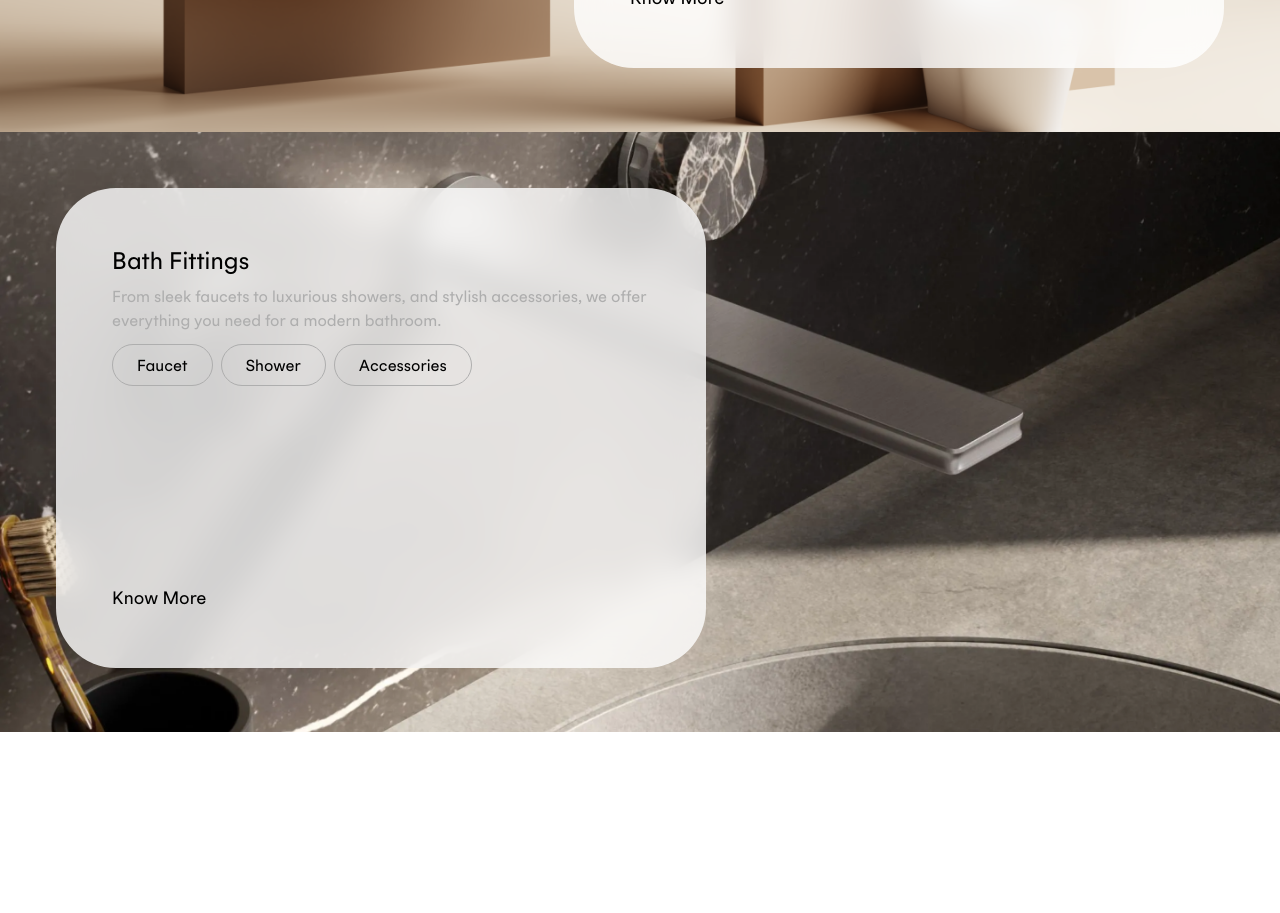
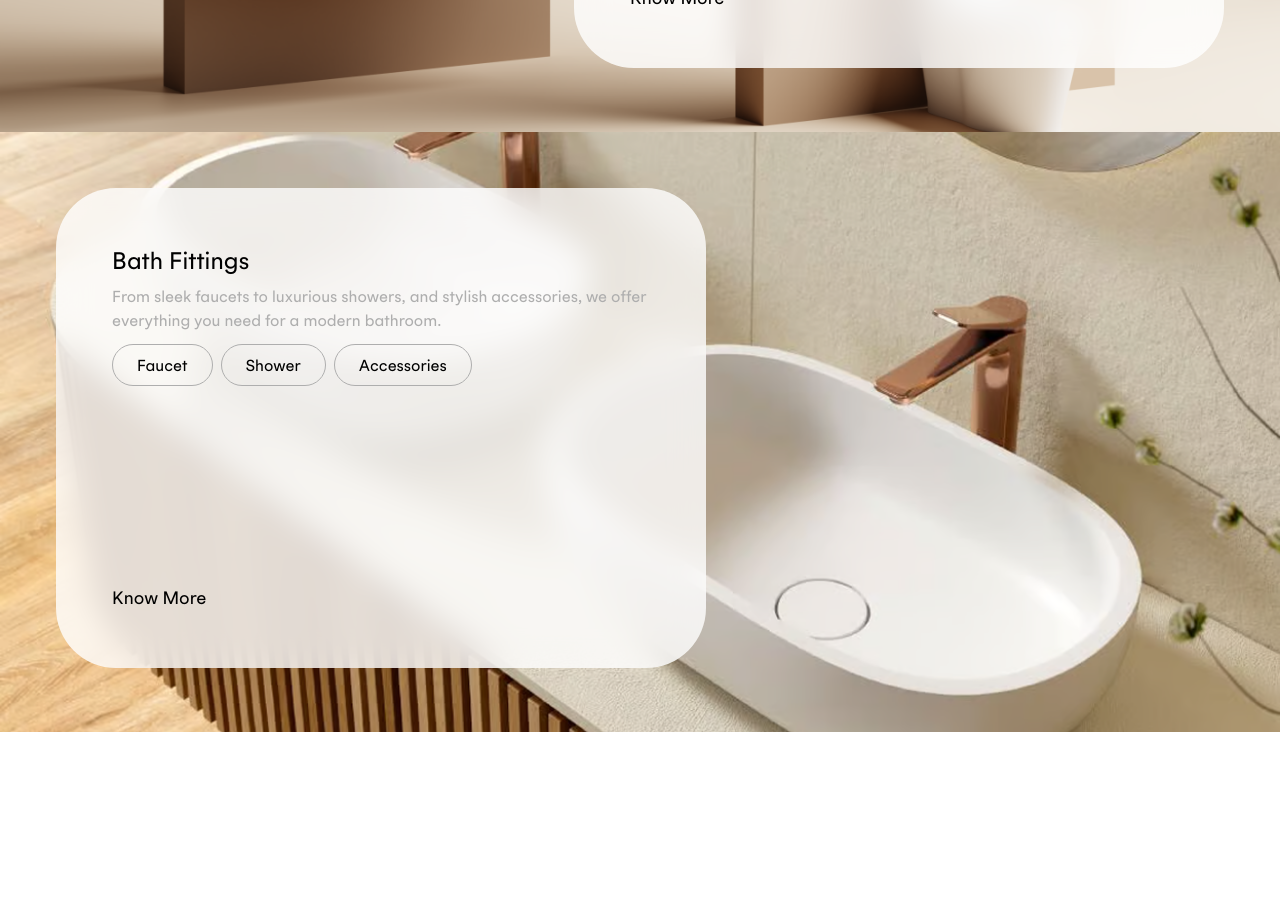
Before and after one commit to vtalix-anshul/altin, a React (Vite) app: page / in a window 1280 px wide. Shown: the part 3100-4013 px from the top of the page. Built offline with nearby package versions, Linux system fonts and the light colour scheme.

Commit message:
Working build:

```diff
--- a/src/App.css
+++ b/src/App.css
@@ -19,7 +19,7 @@
     background-image: url("./assets/images/sanitary__wares__banner.png");
 }
 .collections__banner__3{
-    background-image: url("./assets/images/bath__fitting__banner.png");
+    background-image: url("./assets/images/bath__fittings__banner__2.png");
 }
 
 .about__home__banner{
--- a/src/components/ProductsComponents/HomeBanner.jsx
+++ b/src/components/ProductsComponents/HomeBanner.jsx
@@ -7,9 +7,7 @@ const HomeBanner = ()=>{
                 <h1 className="text-5xl lg:text-6xl px-4 md:px-28 lg:px-64 font-semibold mt-3">Diverse collections for <br /> global markets</h1>
             </div>
             <div className="absolute flex justify-center w-full bottom-16">
-                <button className="">
-                    <ScrollDownButton targetId={"products__collection"} />
-                </button>
+                <ScrollDownButton targetId={"products__collection"} />
             </div>
         </div>
     </>);
--- a/src/components/SmallProductComponent/BathFittings.jsx
+++ b/src/components/SmallProductComponent/BathFittings.jsx
@@ -19,7 +19,7 @@ import Towel_Rack_112 from "../../assets/images/bath__fitting__images/Towel_Rack
 import Towel_Rail_111 from "../../assets/images/bath__fitting__images/Towel_Rail_111.png"
 import Towel_Ring_110 from "../../assets/images/bath__fitting__images/Towel_Ring_110.png"
 import Tumbler_Holder_114 from "../../assets/images/bath__fitting__images/Tumbler_Holder_114.png"
-import bidit__shower from "../../assets/images/bath__fitting__images/bidit_shower.png"
+import bidit__shower from "../../assets/images/bath__fitting__images/bidet__shower.jpeg"
 import wall__mixer from "../../assets/images/bath__fitting__images/wall__mixer.png"
 import bath__fittings from "../../assets/images/CatalogueImages/BathFittings__mockup.png";
 
--- a/src/pages/Blog3.jsx
+++ b/src/pages/Blog3.jsx
@@ -25,7 +25,7 @@ const Blog3 = ()=>{
                                 <span className="font-bold">Faucets: </span>&nbsp; From single-lever mixers to wall-mounted designs, there&apos;s a faucets for every need.
                             </div>
                             <div className="py-1 px-4 text-black2">
-                                <span className="font-bold">Showers: </span>&nbsp; FLuxurious rain showers, handheld options, and multi-functional shower.
+                                <span className="font-bold">Showers: </span>&nbsp; Luxurious rain showers, handheld options, and multi-functional shower panels.
                             </div>
                             <div className="py-1 px-4 text-black2">
                                 <span className="font-bold">Accessories: </span>&nbsp; Towel racks, soap dispensers, and robe hooks designed to enhance any bathroom.
```
Also changed, not shown: src/components/HomeComponents/HomeBanner.jsx (+0 -85 lines), src/assets/images/bath__fitting__images/bidet__shower.jpeg (added).
